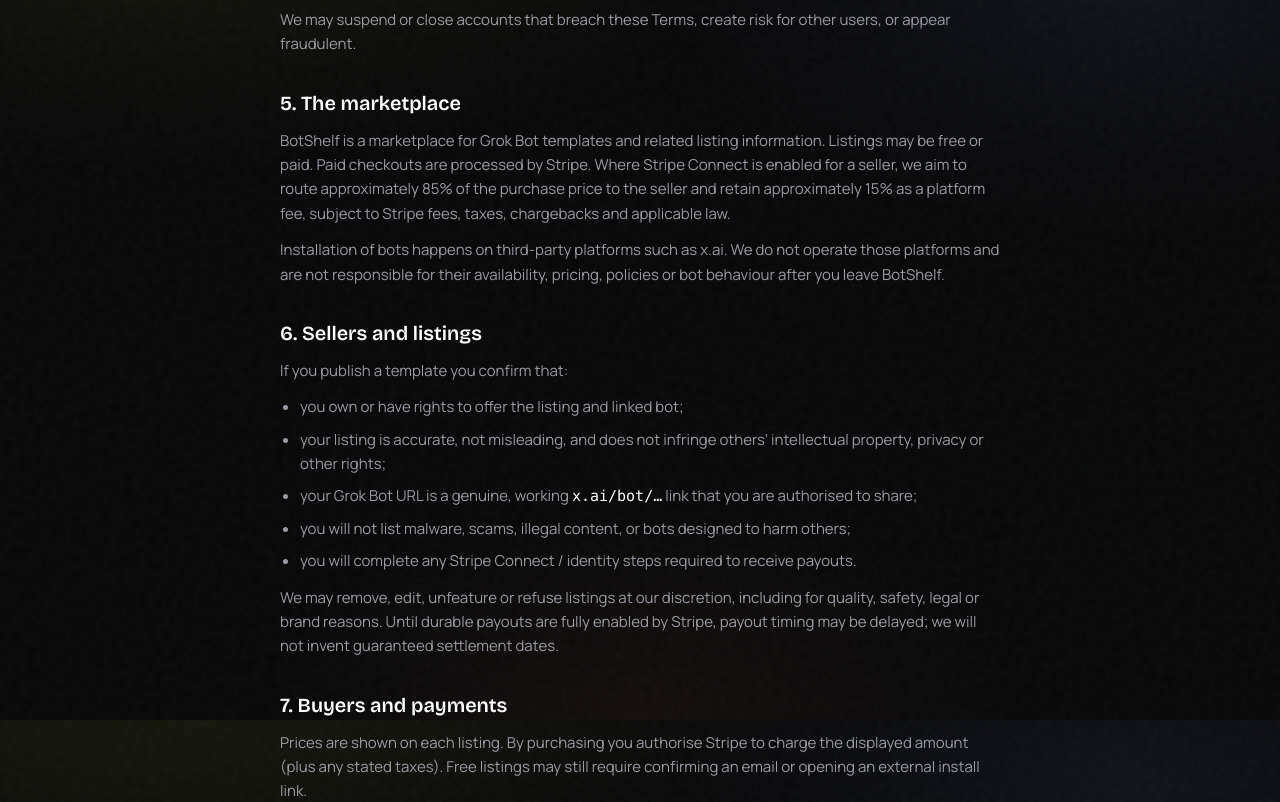
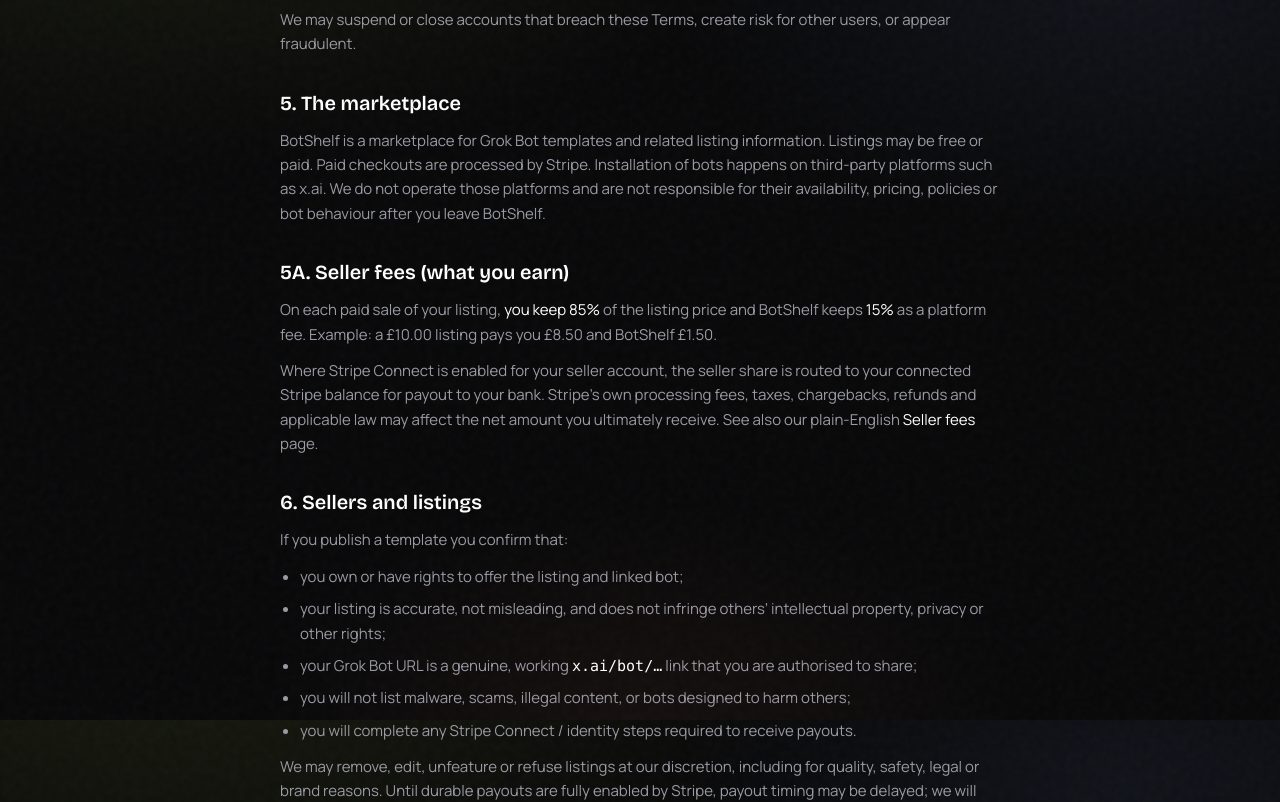
Before and after one commit to darylbleach/botshelf, a Next.js app: page /terms in a window 1280 px wide. Shown: the part 880-1682 px from the top of the page. Built offline with nearby package versions, Linux system fonts and the light colour scheme; no server answers.

Commit message:
Make seller 85/15 split unmistakable

```diff
--- /dev/null
+++ b/src/app/fees/page.tsx
@@ -0,0 +1,85 @@
+import type { Metadata } from "next";
+import Link from "next/link";
+import { LegalPage, LegalSection } from "@/components/legal-page";
+
+export const metadata: Metadata = {
+  title: "Seller fees — BotShelf",
+  description: "How much sellers earn on BotShelf: you keep 85% of each sale.",
+};
+
+export default function FeesPage() {
+  return (
+    <LegalPage eyebrow="Creators" title="Seller fees" updated="29 August 2026">
+      <LegalSection title="The short answer">
+        <p>
+          On every paid sale, <span className="text-white">you keep 85%</span> of the listing
+          price. BotShelf keeps <span className="text-white">15%</span> as the platform fee.
+        </p>
+        <p className="mt-4 rounded-2xl border border-[var(--line-strong)] bg-white/[0.04] px-5 py-4 text-white">
+          Example: you price a bot at <span className="font-semibold">£10.00</span> → you receive{" "}
+          <span className="font-semibold">£8.50</span> → BotShelf keeps{" "}
+          <span className="font-semibold">£1.50</span>.
+        </p>
+      </LegalSection>
+
+      <LegalSection title="What the split applies to">
+        <ul className="list-disc space-y-2 pl-5">
+          <li>
+            The split is calculated on the <span className="text-white">listing price</span> the
+            buyer pays for your template (before any separate taxes Stripe may collect).
+          </li>
+          <li>Free listings (£0) have no platform fee and no cash payout.</li>
+          <li>
+            You set the price when you{" "}
+            <Link href="/submit" className="text-white underline-offset-4 hover:underline">
+              submit a template
+            </Link>
+            ; you can change it later in Studio.
+          </li>
+        </ul>
+      </LegalSection>
+
+      <LegalSection title="How you get paid">
+        <p>
+          Paid sales are processed by Stripe. When your{" "}
+          <Link href="/sell" className="text-white underline-offset-4 hover:underline">
+            Stripe Connect
+          </Link>{" "}
+          account is fully set up, about 85% of each sale is sent to your connected Stripe balance
+          for payout to your bank. BotShelf’s 15% is retained as an application fee.
+        </p>
+        <p>
+          Stripe’s own processing fees are charged by Stripe under their terms and may reduce the
+          net amount that lands in your bank, depending on card type, currency and your Stripe
+          account settings. BotShelf does not add a second “hidden” marketplace cut beyond the 15%
+          platform fee.
+        </p>
+      </LegalSection>
+
+      <LegalSection title="When payouts can be delayed">
+        <p>
+          If Connect onboarding is incomplete, sales can still be recorded, but cash payouts may
+          wait until your account can receive transfers. Chargebacks, refunds or suspected abuse can
+          also hold or reverse funds while we and Stripe investigate.
+        </p>
+      </LegalSection>
+
+      <LegalSection title="Where this is binding">
+        <p>
+          This page explains the fee model in plain English. The binding contract is our{" "}
+          <Link href="/terms" className="text-white underline-offset-4 hover:underline">
+            Terms of service
+          </Link>
+          . Questions:{" "}
+          <a
+            href="mailto:hello@botshelf.net"
+            className="text-white underline-offset-4 hover:underline"
+          >
+            hello@botshelf.net
+          </a>
+          .
+        </p>
+      </LegalSection>
+    </LegalPage>
+  );
+}
--- a/src/app/sell/page.tsx
+++ b/src/app/sell/page.tsx
@@ -35,9 +35,13 @@
             Sell on BotShelf
           </h1>
           <p className="mt-3 max-w-xl text-[var(--fg-muted)]">
-            List a template, set a price, get paid in cash. Buyers check out on BotShelf;
-            Stripe Connect sends <span className="text-white">85%</span> to your bank and
-            keeps <span className="text-white">15%</span> for the platform.
+            List a template, set a price, get paid in cash. On every paid sale you keep{" "}
+            <span className="text-white">85%</span>; BotShelf keeps{" "}
+            <span className="text-white">15%</span>.{" "}
+            <Link href="/fees" className="text-white underline-offset-4 hover:underline">
+              See seller fees
+            </Link>
+            .
           </p>
         </div>
         <div className="flex flex-wrap gap-3">
@@ -53,6 +57,24 @@
           >
             List a template
           </Link>
+        </div>
+      </div>
+
+      <div className="mt-8 grid gap-3 rounded-2xl border border-[var(--line-strong)] bg-[rgba(17,17,20,0.92)] p-5 sm:grid-cols-3">
+        <div>
+          <p className="text-xs uppercase tracking-[0.16em] text-[var(--fg-dim)]">Your share</p>
+          <p className="mt-1 font-[family-name:var(--font-display)] text-3xl font-bold">85%</p>
+          <p className="mt-1 text-sm text-[var(--fg-muted)]">To your Stripe / bank</p>
+        </div>
+        <div>
+          <p className="text-xs uppercase tracking-[0.16em] text-[var(--fg-dim)]">Platform fee</p>
+          <p className="mt-1 font-[family-name:var(--font-display)] text-3xl font-bold">15%</p>
+          <p className="mt-1 text-sm text-[var(--fg-muted)]">Kept by BotShelf</p>
+        </div>
+        <div>
+          <p className="text-xs uppercase tracking-[0.16em] text-[var(--fg-dim)]">Example</p>
+          <p className="mt-1 font-[family-name:var(--font-display)] text-3xl font-bold">£10 → £8.50</p>
+          <p className="mt-1 text-sm text-[var(--fg-muted)]">You earn £8.50 on a £10 listing</p>
         </div>
       </div>
 
--- a/src/app/submit/page.tsx
+++ b/src/app/submit/page.tsx
@@ -80,8 +80,13 @@
         Submit a template
       </h1>
       <p className="mt-3 text-[var(--fg-muted)]">
-        You set the price. Paid listings pay you <span className="text-white">85% cash</span> via
-        Stripe Connect on every sale.
+        You set the price. On every paid sale you keep{" "}
+        <span className="text-white">85%</span> (BotShelf keeps 15%) — e.g. £8.50 of a £10
+        listing, paid via Stripe Connect.{" "}
+        <a href="/fees" className="text-white underline-offset-4 hover:underline">
+          Seller fees
+        </a>
+        .
       </p>
 
       <form onSubmit={onSubmit} className="mt-10 space-y-5">
@@ -196,8 +201,8 @@
                 />
               </label>
               <p className="sm:col-span-2 text-xs text-[var(--fg-dim)]">
-                Buyers pay your price. You keep 85% cash; BotShelf keeps 15%. Change anytime in
-                Studio.
+                Buyers pay your price. You keep 85% (e.g. £8.50 of £10); BotShelf keeps 15%.
+                Change anytime in Studio. See Seller fees.
               </p>
             </div>
           )}
--- a/src/app/terms/page.tsx
+++ b/src/app/terms/page.tsx
@@ -73,15 +73,28 @@
       <LegalSection title="5. The marketplace">
         <p>
           BotShelf is a marketplace for Grok Bot templates and related listing information. Listings
-          may be free or paid. Paid checkouts are processed by Stripe. Where Stripe Connect is
-          enabled for a seller, we aim to route approximately 85% of the purchase price to the
-          seller and retain approximately 15% as a platform fee, subject to Stripe fees, taxes,
-          chargebacks and applicable law.
+          may be free or paid. Paid checkouts are processed by Stripe. Installation of bots happens
+          on third-party platforms such as x.ai. We do not operate those platforms and are not
+          responsible for their availability, pricing, policies or bot behaviour after you leave
+          BotShelf.
+        </p>
+      </LegalSection>
+
+      <LegalSection title="5A. Seller fees (what you earn)">
+        <p>
+          On each paid sale of your listing, <span className="text-white">you keep 85%</span> of
+          the listing price and BotShelf keeps <span className="text-white">15%</span> as a
+          platform fee. Example: a £10.00 listing pays you £8.50 and BotShelf £1.50.
         </p>
         <p>
-          Installation of bots happens on third-party platforms such as x.ai. We do not operate
-          those platforms and are not responsible for their availability, pricing, policies or bot
-          behaviour after you leave BotShelf.
+          Where Stripe Connect is enabled for your seller account, the seller share is routed to
+          your connected Stripe balance for payout to your bank. Stripe’s own processing fees,
+          taxes, chargebacks, refunds and applicable law may affect the net amount you ultimately
+          receive. See also our plain-English{" "}
+          <Link href="/fees" className="text-white underline-offset-4 hover:underline">
+            Seller fees
+          </Link>{" "}
+          page.
         </p>
       </LegalSection>
 
--- a/src/components/connect-bank-button.tsx
+++ b/src/components/connect-bank-button.tsx
@@ -36,8 +36,13 @@
         Get paid in cash
       </h2>
       <p className="mt-2 text-sm text-[var(--fg-muted)]">
-        Connect Stripe once. On every sale, <strong className="text-white">85% cash</strong> goes
-        straight to your Stripe balance / bank. BotShelf keeps 15%.
+        Connect Stripe once. On every paid sale you keep{" "}
+        <strong className="text-white">85%</strong> (e.g. £8.50 of a £10 listing); BotShelf keeps{" "}
+        <strong className="text-white">15%</strong>.{" "}
+        <a href="/fees" className="text-white underline-offset-4 hover:underline">
+          Seller fees
+        </a>
+        .
       </p>
       <p className="mt-3 text-xs text-[var(--fg-dim)]">
         Signed in as {session?.user?.email}
--- a/src/components/site-footer.tsx
+++ b/src/components/site-footer.tsx
@@ -1,6 +1,7 @@
 import Link from "next/link";
 
 const legal = [
+  { href: "/fees", label: "Seller fees" },
   { href: "/terms", label: "Terms of service" },
   { href: "/privacy", label: "Privacy policy" },
   { href: "/cookies", label: "Cookie policy" },
```
